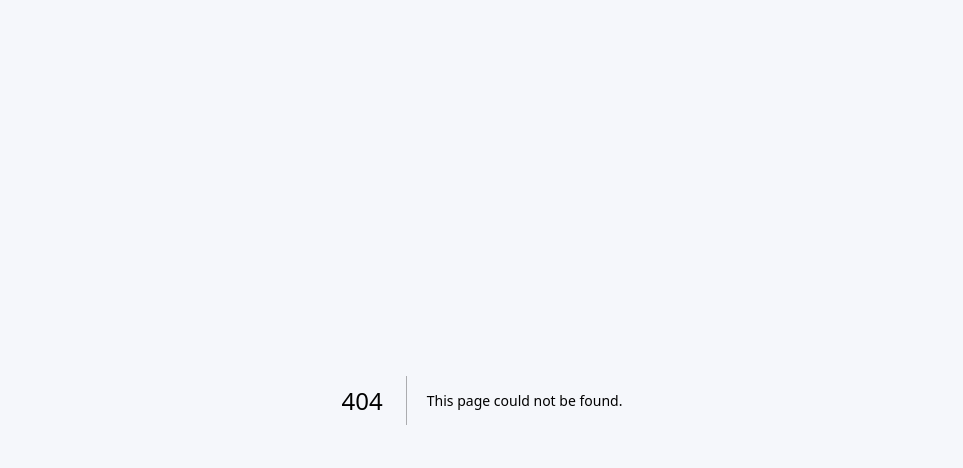
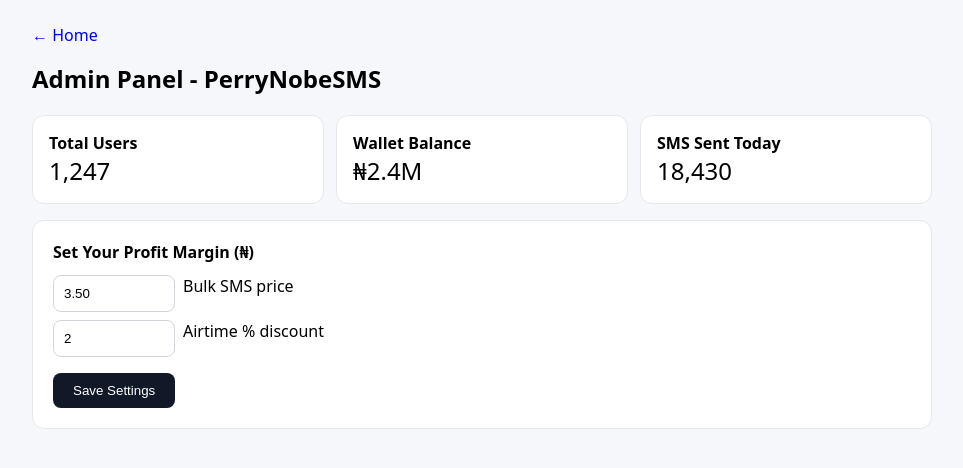
Before and after one commit to perrynobsmsdeliver/perrynobesms, a Next.js app: page /admin in a window 1280 px wide. Before the commit this address had no page. Shown: the top 468 px of the page, without its empty margins (158-1121 px from the left). Built offline with nearby package versions, Linux system fonts and the light colour scheme.

Commit message:
Add Admin panel component with user stats and settings

```diff
--- /dev/null
+++ b/app/admin/page.tsx
@@ -0,0 +1,23 @@
+export default function Admin(){
+  return (
+    <div style={{padding:24, maxWidth:900, margin:'0 auto', fontFamily:'system-ui'}}>
+      <a href="/" style={{textDecoration:'none'}}>← Home</a>
+      <h2 style={{marginTop:16}}>Admin Panel - PerryNobeSMS</h2>
+      <div style={{display:'grid', gridTemplateColumns:'1fr 1fr 1fr', gap:12, marginTop:16}}>
+        <div style={{background:'white', padding:16, borderRadius:12, border:'1px solid #e5e7eb'}}><b>Total Users</b><br/><span style={{fontSize:24}}>1,247</span></div>
+        <div style={{background:'white', padding:16, borderRadius:12, border:'1px solid #e5e7eb'}}><b>Wallet Balance</b><br/><span style={{fontSize:24}}>₦2.4M</span></div>
+        <div style={{background:'white', padding:16, borderRadius:12, border:'1px solid #e5e7eb'}}><b>SMS Sent Today</b><br/><span style={{fontSize:24}}>18,430</span></div>
+      </div>
+      <div style={{background:'white', padding:20, borderRadius:12, border:'1px solid #e5e7eb', marginTop:16}}>
+        <b>Set Your Profit Margin (₦)</b>
+        <div style={{display:'flex', gap:8, marginTop:12, flexWrap:'wrap'}}>
+          <input defaultValue="3.50" style={{padding:10, border:'1px solid #d1d5db', borderRadius:8, width:100}}/> <span>Bulk SMS price</span>
+        </div>
+        <div style={{display:'flex', gap:8, marginTop:8, flexWrap:'wrap'}}>
+          <input defaultValue="2" style={{padding:10, border:'1px solid #d1d5db', borderRadius:8, width:100}}/> <span>Airtime % discount</span>
+        </div>
+        <button style={{marginTop:16, padding:'10px 20px', background:'#111827', color:'white', border:0, borderRadius:8}}>Save Settings</button>
+      </div>
+    </div>
+  )
+}
```
